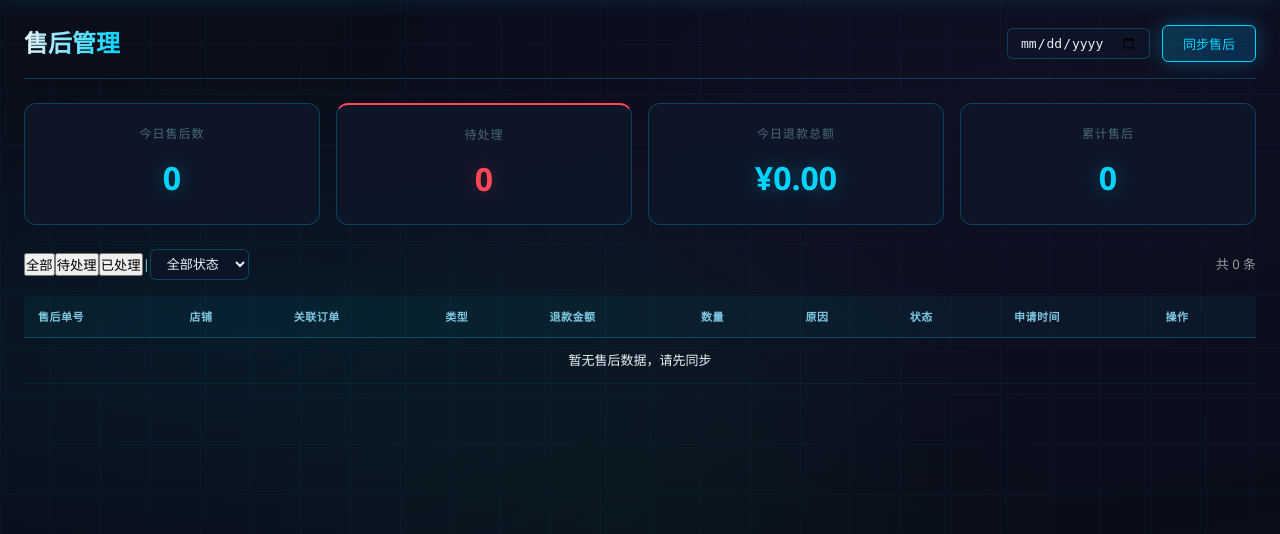
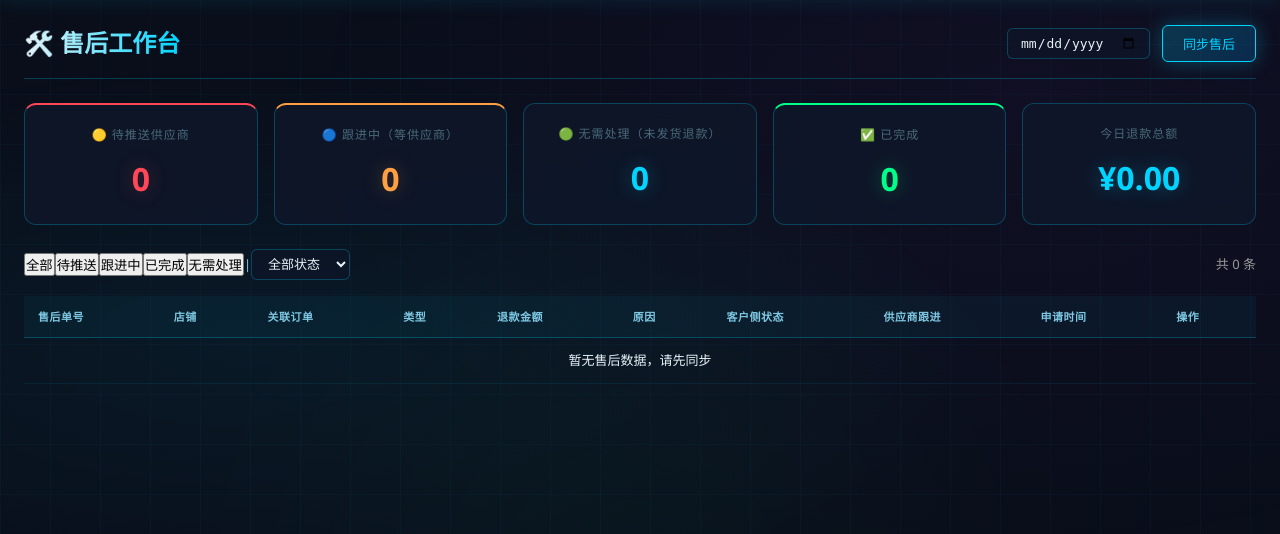
Before and after one commit to ljh010704/JuShuiTan, a Flask app: page /after-sales in a window 1280 px wide. Shown: the part 56-590 px from the top of the page. Run offline with Flask 3, Linux system fonts and the light colour scheme; data that the repository does not hold is empty.

Commit message:
feat: 售后页升级为售后工作台，适配分销售后流程
- 按分销业务流水分四区：待推送供应商/跟进中/无需处理(未发货退款)/已完成
- 新增供应商跟进本地跟踪：标记已推送、标记货款已回
- 跟进中超3天未回款自动标红提醒催供应商
- 一键复制发给供应商的售后协调信息（售后单号/订单/金额/原因）
- 数据库新增supplier_status/supplier_pushed_at/note列，启动自动迁移

```diff
--- a/routes/after_sales.py
+++ b/routes/after_sales.py
@@ -10,6 +10,38 @@ from models.database import AfterSalesModel, get_connection
 
 after_sales_bp = Blueprint('after_sales', __name__)
 logger = logging.getLogger(__name__)
+
+
+def _workbench_status(item):
+    """售后工作台状态: auto(无需处理) / to_push(待推送供应商) / following(跟进中) / done(已完成)"""
+    if (item.get('type') or '') == '未发货退款':
+        return 'auto'
+    if (item.get('supplier_status') or '') == 'refunded':
+        return 'done'
+    if (item.get('status') or '') in ('Finished', 'Cancelled', 'Rejected'):
+        return 'done'
+    if (item.get('supplier_status') or '') == 'pushed':
+        return 'following'
+    if (item.get('status') or '') == 'Agreed':
+        return 'following'
+    return 'to_push'
+
+
+def _waiting_days(item):
+    """等待天数：已推送按推送时间算，未推送按申请时间算"""
+    base = (item.get('supplier_pushed_at') or item.get('created_at') or '')[:19]
+    try:
+        dt = datetime.strptime(base, '%Y-%m-%d %H:%M:%S')
+        return max((datetime.now() - dt).days, 0)
+    except (ValueError, TypeError):
+        return 0
+
+
+def _annotate(items):
+    for item in items:
+        item['wb'] = _workbench_status(item)
+        item['days'] = _waiting_days(item)
+    return items
 
 
 @after_sales_bp.route('/after-sales')
@@ -31,7 +63,7 @@ def after_sales_page():
     total = AfterSalesModel.count()
 
     return render_template('after_sales.html',
-        items=items,
+        items=_annotate(items),
         total=total,
         page=page,
         per_page=per_page,
@@ -73,18 +105,44 @@ def api_after_sale_stats():
             "SELECT COUNT(*) as cnt, COALESCE(SUM(amount), 0) as refund FROM after_sales WHERE created_at LIKE ?",
             (f"{date}%",)
         ).fetchone()
-        pending = conn.execute(
-            "SELECT COUNT(*) as cnt FROM after_sales WHERE status IN ('WaitCheck', 'WaitOuterSent') AND type != '未发货退款'"
-        ).fetchone()
-        total = conn.execute("SELECT COUNT(*) as cnt FROM after_sales").fetchone()
+        rows = conn.execute(
+            "SELECT type, status, supplier_status, supplier_pushed_at, created_at FROM after_sales"
+        ).fetchall()
+        wb_counts = {'to_push': 0, 'following': 0, 'auto': 0, 'done': 0}
+        overdue = 0
+        for r in rows:
+            item = dict(r)
+            wb = _workbench_status(item)
+            wb_counts[wb] += 1
+            if wb == 'following' and _waiting_days(item) >= 3:
+                overdue += 1
         return jsonify({
             'today_count': today['cnt'] if today else 0,
             'today_refund': today['refund'] if today else 0,
-            'pending_count': pending['cnt'] if pending else 0,
-            'total_count': total['cnt'] if total else 0,
+            'wb': wb_counts,
+            'overdue': overdue,
         })
     finally:
         conn.close()
+
+
+@after_sales_bp.route('/api/after-sales/supplier-status', methods=['POST'])
+def api_set_supplier_status():
+    """标记供应商跟进状态：pushed(已推送) / refunded(货款已回) / ''(重置)"""
+    data = request.get_json() or {}
+    after_sale_id = data.get('after_sale_id', '')
+    status = data.get('status', '')
+    if not after_sale_id:
+        return jsonify({'success': False, 'message': '缺少售后单号'})
+    if status not in ('', 'pushed', 'refunded'):
+        return jsonify({'success': False, 'message': '无效状态'})
+    AfterSalesModel.set_supplier_status(after_sale_id, status)
+    msg = {
+        'pushed': '已标记为「已推送供应商」',
+        'refunded': '已标记为「货款已回」',
+        '': '已重置为「待推送」',
+    }[status]
+    return jsonify({'success': True, 'message': msg})
 
 
 @after_sales_bp.route('/api/after-sales/export.xlsx')
--- a/templates/after_sales.html
+++ b/templates/after_sales.html
@@ -1,42 +1,49 @@
 {% extends "base.html" %}
-{% block title %}售后管理 - 聚水潭数据统计中心{% endblock %}
+{% block title %}售后工作台 - 聚水潭数据统计中心{% endblock %}
 
 {% block content %}
 <div class="page-header">
-    <h1>售后管理</h1>
+    <h1>🛠️ 售后工作台</h1>
     <div class="header-actions">
         <input type="date" id="datePicker" value="{{ current_date }}" class="date-input" onchange="loadAfterSales()">
         <button onclick="syncData('after_sales')" class="btn btn-primary">同步售后</button>
     </div>
 </div>
 
-<!-- 每日售后汇总 -->
-<div class="stats-grid" id="afterSalesStats">
-    <div class="stat-card">
-        <div class="stat-label">今日售后数</div>
-        <div class="stat-value" id="todayCount">-</div>
+<!-- 工作台卡片（点击可筛选） -->
+<div class="stats-grid">
+    <div class="stat-card danger wb-card" data-wb="to_push" onclick="filterWorkbench('to_push')">
+        <div class="stat-label">🟡 待推送供应商</div>
+        <div class="stat-value" id="wbToPush">-</div>
     </div>
-    <div class="stat-card danger">
-        <div class="stat-label">待处理</div>
-        <div class="stat-value" id="pendingCount">-</div>
+    <div class="stat-card warning wb-card" data-wb="following" onclick="filterWorkbench('following')">
+        <div class="stat-label">🔵 跟进中（等供应商）</div>
+        <div class="stat-value" id="wbFollowing">-</div>
+        <div class="stat-sub" id="wbOverdue" style="font-size:11px;color:#ff6b6b;display:none;">有超时未回款，记得催！</div>
+    </div>
+    <div class="stat-card wb-card" data-wb="auto" onclick="filterWorkbench('auto')">
+        <div class="stat-label">🟢 无需处理（未发货退款）</div>
+        <div class="stat-value" id="wbAuto">-</div>
+    </div>
+    <div class="stat-card success wb-card" data-wb="done" onclick="filterWorkbench('done')">
+        <div class="stat-label">✅ 已完成</div>
+        <div class="stat-value" id="wbDone">-</div>
     </div>
     <div class="stat-card">
         <div class="stat-label">今日退款总额</div>
         <div class="stat-value" id="todayRefund">-</div>
-    </div>
-    <div class="stat-card">
-        <div class="stat-label">累计售后</div>
-        <div class="stat-value" id="totalCount">-</div>
     </div>
 </div>
 
 <!-- 快捷筛选 -->
 <div class="filter-bar">
     <button class="filter-btn active" data-filter="all">全部</button>
-    <button class="filter-btn" data-filter="pending">待处理</button>
-    <button class="filter-btn" data-filter="processed">已处理</button>
+    <button class="filter-btn" data-filter="to_push">待推送</button>
+    <button class="filter-btn" data-filter="following">跟进中</button>
+    <button class="filter-btn" data-filter="done">已完成</button>
+    <button class="filter-btn" data-filter="auto">无需处理</button>
     <span class="filter-separator">|</span>
-    <select id="statusFilter" onchange="filterByStatus(this.value)">
+    <select id="statusFilter" onchange="filterRows()">
         <option value="">全部状态</option>
         <option value="WaitCheck">待审核</option>
         <option value="WaitOuterSent">待退货</option>
@@ -57,22 +64,21 @@
             <th>关联订单</th>
             <th>类型</th>
             <th>退款金额</th>
-            <th>数量</th>
             <th>原因</th>
-            <th>状态</th>
+            <th>客户侧状态</th>
+            <th>供应商跟进</th>
             <th>申请时间</th>
             <th>操作</th>
         </tr>
     </thead>
     <tbody>
         {% for item in items %}
-        <tr data-status="{{ item.status or '' }}" data-processed="{{ 'false' if (item.type in ['退货退款', '已发货退款'] and item.status in ['WaitCheck', 'WaitOuterSent']) else 'true' }}">
+        <tr data-wb="{{ item.wb }}" data-status="{{ item.status or '' }}">
             <td>{{ item.after_sale_id }}</td>
             <td>{{ item.shop_name or '-' }}</td>
             <td>{{ item.external_id or item.order_id or '-' }}</td>
             <td>{{ item.type or '-' }}</td>
             <td>¥{{ "%.2f"|format(item.amount or 0) }}</td>
-            <td>{{ item.quantity or 0 }}</td>
             <td>{{ item.reason or '-' }}</td>
             <td>
                 {% if item.status == 'WaitCheck' %}<span class="badge badge-warning">待审核</span>
@@ -84,15 +90,39 @@
                 {% else %}<span class="badge">{{ item.status or '-' }}</span>
                 {% endif %}
             </td>
+            <td>
+                {% if item.wb == 'auto' %}<span class="badge badge-info">无需处理</span>
+                {% elif item.wb == 'done' %}<span class="badge badge-success">货款已回</span>
+                {% elif item.wb == 'following' %}
+                    <span class="badge badge-warning">已推送{% if item.days > 0 %} · 等{{ item.days }}天{% endif %}</span>
+                    {% if item.days >= 3 %}<span class="badge badge-danger">催一下</span>{% endif %}
+                {% else %}<span class="badge badge-danger">待推送{% if item.days > 0 %} · {{ item.days }}天{% endif %}</span>
+                {% endif %}
+            </td>
             <td>{{ item.created_at[:16] if item.created_at else '-' }}</td>
             <td>
-                {% if item.status in ['WaitCheck', 'WaitOuterSent'] and item.type != '未发货退款' %}
+                {% if item.wb == 'to_push' %}
+                <button class="btn btn-sm btn-outline" onclick="copySupplierMsg(this)"
+                    data-asid="{{ item.after_sale_id }}" data-order="{{ item.external_id or item.order_id }}"
+                    data-shop="{{ item.shop_name or '' }}" data-type="{{ item.type or '' }}"
+                    data-amount="{{ '%.2f'|format(item.amount or 0) }}" data-reason="{{ item.reason or '' }}"
+                    data-created="{{ item.created_at[:16] if item.created_at else '' }}">📋 复制信息</button>
+                <button class="btn btn-sm btn-primary" onclick="markSupplier('{{ item.after_sale_id }}', 'pushed')">📤 标记已推送</button>
+                {% if item.status == 'WaitCheck' %}
                 <button class="btn btn-sm btn-success" onclick="approveAfterSale('{{ item.after_sale_id }}')">同意</button>
                 <button class="btn btn-sm btn-danger" onclick="rejectAfterSale('{{ item.after_sale_id }}')">拒绝</button>
-                {% elif item.type == '未发货退款' and item.status in ['WaitCheck', 'WaitOuterSent'] %}
-                <span style="color:#00bcd4; font-size:12px;">⚡ 自动处理</span>
+                {% endif %}
+                {% elif item.wb == 'following' %}
+                <button class="btn btn-sm btn-outline" onclick="copySupplierMsg(this)"
+                    data-asid="{{ item.after_sale_id }}" data-order="{{ item.external_id or item.order_id }}"
+                    data-shop="{{ item.shop_name or '' }}" data-type="{{ item.type or '' }}"
+                    data-amount="{{ '%.2f'|format(item.amount or 0) }}" data-reason="{{ item.reason or '' }}"
+                    data-created="{{ item.created_at[:16] if item.created_at else '' }}">📋 复制信息</button>
+                <button class="btn btn-sm btn-success" onclick="markSupplier('{{ item.after_sale_id }}', 'refunded')">💰 货款已回</button>
+                {% elif item.wb == 'auto' %}
+                <span style="color:#00bcd4; font-size:12px;">⚡ 自动退款</span>
                 {% else %}
-                <span style="color:#999; font-size:12px;">已处理</span>
+                <span style="color:#999; font-size:12px;">-</span>
                 {% endif %}
             </td>
         </tr>
@@ -102,6 +132,7 @@
         {% endif %}
     </tbody>
 </table>
+</div>
 
 <div id="rejectModal" class="modal" style="display:none">
     <div class="modal-content">
@@ -125,7 +156,11 @@
 var currentRejectId = '';
 var currentFilter = 'all';
 
-function filterByStatus(status) {
+function filterWorkbench(wb) {
+    document.querySelectorAll('.filter-btn').forEach(function(b) { b.classList.remove('active'); });
+    var btn = document.querySelector('.filter-btn[data-filter="' + wb + '"]');
+    if (btn) btn.classList.add('active');
+    currentFilter = wb;
     filterRows();
 }
 
@@ -134,9 +169,7 @@ function filterRows() {
     var rows = document.querySelectorAll('#afterSalesTable tbody tr');
     rows.forEach(function(row) {
         var matchStatus = !statusVal || row.dataset.status === statusVal;
-        var matchFilter = true;
-        if (currentFilter === 'pending') matchFilter = row.dataset.processed === 'false';
-        else if (currentFilter === 'processed') matchFilter = row.dataset.processed === 'true';
+        var matchFilter = currentFilter === 'all' || row.dataset.wb === currentFilter;
         row.style.display = (matchStatus && matchFilter) ? '' : 'none';
     });
 }
@@ -149,6 +182,42 @@ document.querySelectorAll('.filter-btn').forEach(function(btn) {
         filterRows();
     });
 });
+
+// 复制发给供应商的协调信息
+async function copySupplierMsg(btn) {
+    var d = btn.dataset;
+    var msg = '【售后协调】供应商你好，我店有一笔售后需要处理：\n'
+        + '售后单号：' + d.asid + '\n'
+        + '关联订单：' + d.order + '\n'
+        + '店铺：' + d.shop + '\n'
+        + '售后类型：' + d.type + '\n'
+        + '退款金额：¥' + d.amount + '\n'
+        + '申请原因：' + (d.reason || '无') + '\n'
+        + '申请时间：' + d.created + '\n'
+        + '麻烦尽快处理，谢谢！';
+    try {
+        await navigator.clipboard.writeText(msg);
+        btn.textContent = '✅ 已复制';
+    } catch(e) {
+        var ta = document.createElement('textarea');
+        ta.value = msg;
+        document.body.appendChild(ta);
+        ta.select();
+        document.execCommand('copy');
+        document.body.removeChild(ta);
+        btn.textContent = '✅ 已复制';
+    }
+    setTimeout(function() { btn.textContent = '📋 复制信息'; }, 1500);
+}
+
+// 标记供应商跟进状态
+async function markSupplier(id, status) {
+    var tip = status === 'pushed' ? '确认已把该售后推送给供应商？' : '确认该售后货款已回到你账户？';
+    if (!confirm(tip)) return;
+    var res = await apiCall('/api/after-sales/supplier-status', 'POST', { after_sale_id: id, status: status });
+    alert(res.message);
+    if (res.success) location.reload();
+}
 
 async function approveAfterSale(id) {
     if (!confirm('确认同意该售后申请？')) return;
@@ -177,8 +246,6 @@ function closeModal(id) {
 
 async function loadAfterSales() {
     var date = document.getElementById('datePicker').value;
-    var url = '/api/after-sales';
-    if (date) url += '?date=' + date;
     location.href = '/after-sales?date=' + date;
 }
 
@@ -204,7 +271,6 @@ function startAfterSalesPoll() {
             var data = await res.json();
             if (!data.running) {
                 clearInterval(poll);
-                loadStats();
                 location.reload();
             }
         } catch(e) {}
@@ -216,10 +282,16 @@ async function loadStats() {
         var date = document.getElementById('datePicker').value || new Date().toISOString().split('T')[0];
         var res = await fetch('/api/after-sales/stats?date=' + date);
         var data = await res.json();
-        document.getElementById('todayCount').textContent = data.today_count || 0;
-        document.getElementById('pendingCount').textContent = data.pending_count || 0;
+        document.getElementById('wbToPush').textContent = (data.wb && data.wb.to_push) || 0;
+        document.getElementById('wbFollowing').textContent = (data.wb && data.wb.following) || 0;
+        document.getElementById('wbAuto').textContent = (data.wb && data.wb.auto) || 0;
+        document.getElementById('wbDone').textContent = (data.wb && data.wb.done) || 0;
         document.getElementById('todayRefund').textContent = '¥' + (data.today_refund || 0).toFixed(2);
-        document.getElementById('totalCount').textContent = data.total_count || 0;
+        if (data.overdue > 0) {
+            var el = document.getElementById('wbOverdue');
+            el.style.display = 'block';
+            el.textContent = '⚠️ ' + data.overdue + ' 笔超3天未回款，记得催供应商！';
+        }
     } catch(e) {}
 }
 
```
Also changed, not shown: models/database.py (+34 -0 lines).
